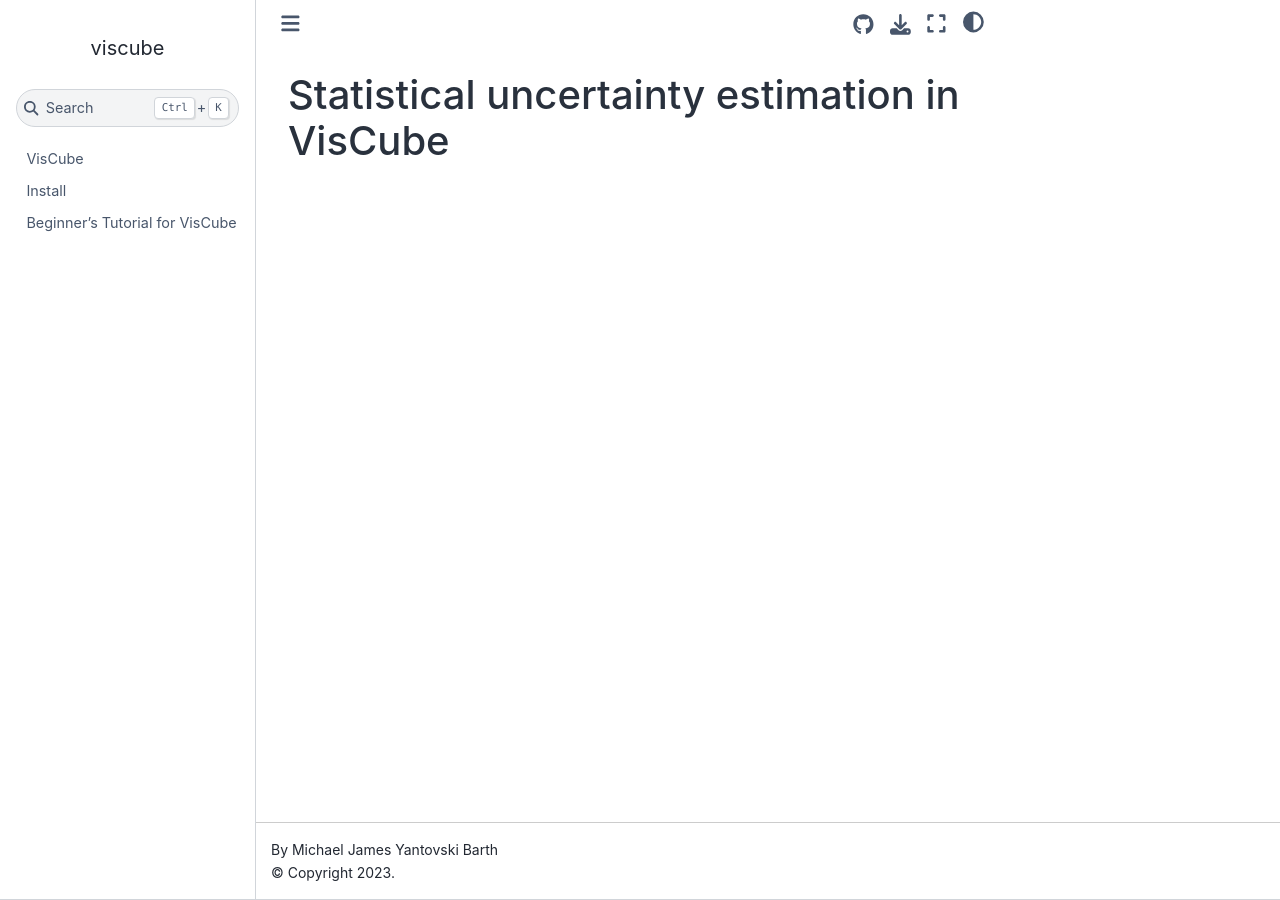
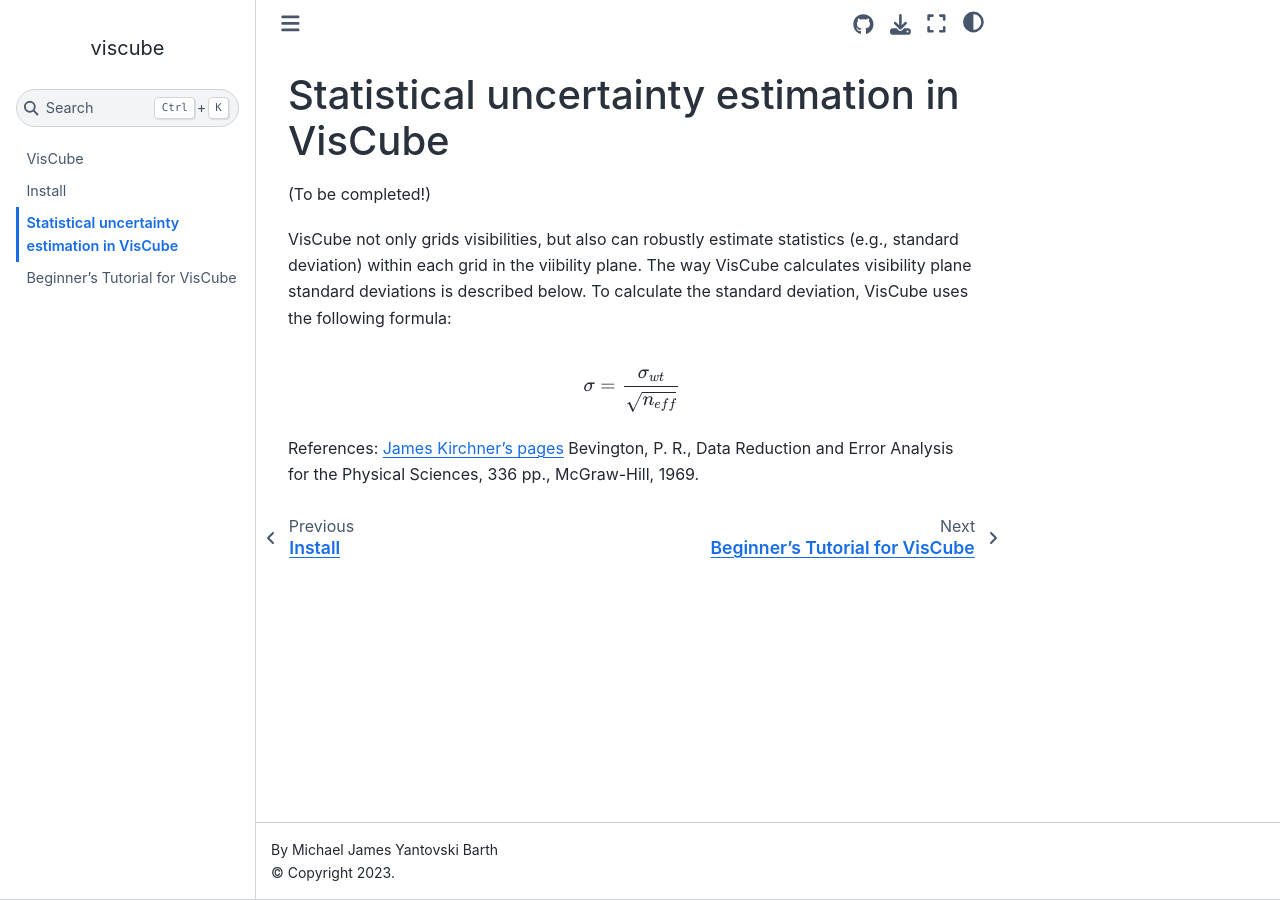
Before and after one commit to mjyb16/viscube, a Jupyter Book: the page built from docs/source/statistics.md, in a window 1280 px wide. Built offline with Jupyter Book 1.0.4 settings and Sphinx 7.4.7 and the Sphinx Book theme 1.1.4, drawn with Linux system fonts in a browser that asks for light colours; pages that are not in the unit, such as notebooks, are missing from menus.

Commit message:
Adding math

```diff
--- a/docs/source/_toc.yml
+++ b/docs/source/_toc.yml
@@ -5,6 +5,7 @@ format: jb-book
 root: intro
 chapters:
   - file: install
+  - file: statistics
   - file: notebooks/example_casa
   - file: notebooks/xradio_uvw_continuum
   - file: api.rst
--- a/docs/source/statistics.md
+++ b/docs/source/statistics.md
@@ -1 +1,12 @@
 # Statistical uncertainty estimation in VisCube
+
+(To be completed!)
+
+VisCube not only grids visibilities, but also can robustly estimate statistics (e.g., standard deviation) within each grid in the viibility plane. The way VisCube calculates visibility plane standard deviations is described below. To calculate the standard deviation, VisCube uses the following formula:
+
+$$\sigma = \frac{\sigma_{wt}}{\sqrt{n_{eff}}}$$
+
+References:
+[James Kirchner's pages](https://seismo.berkeley.edu/~kirchner/Toolkits/Toolkit_12.pdf)
+Bevington, P. R., Data Reduction and Error Analysis for the Physical Sciences, 336 pp.,
+McGraw-Hill, 1969.
```
